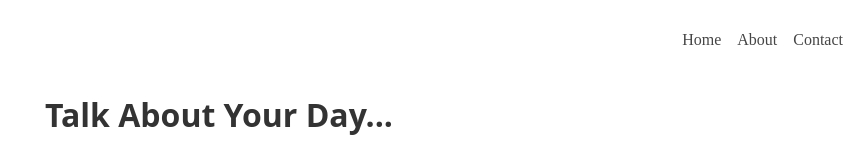
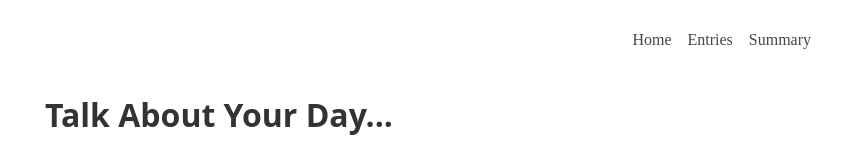
Before and after one commit to redmac135/hack-western-2023, a SvelteKit app in the folder frontend/: page / in a window 1280 px wide. Shown: the top 158 px of the page, without its empty margins (421-1280 px from the left). Built offline with nearby package versions, Linux system fonts and the light colour scheme; no server answers.

Commit message:
correct nav bar text

```diff
--- a/frontend/src/routes/+layout.svelte
+++ b/frontend/src/routes/+layout.svelte
@@ -1,7 +1,7 @@
 <nav>
 	<a href="/">Home</a>
-	<a href="/entries">About</a>
-	<a href="/summary">Contact</a>
+	<a href="/entries">Entries</a>
+	<a href="/summary">Summary</a>
 </nav>
 <slot />
 
@@ -10,8 +10,8 @@
 		display: flex;
 		justify-content: right;
 		align-items: center;
-		width: 100%;
 		height: 4rem;
+		padding-right: 2rem;
 	}
 
 	a {
```
